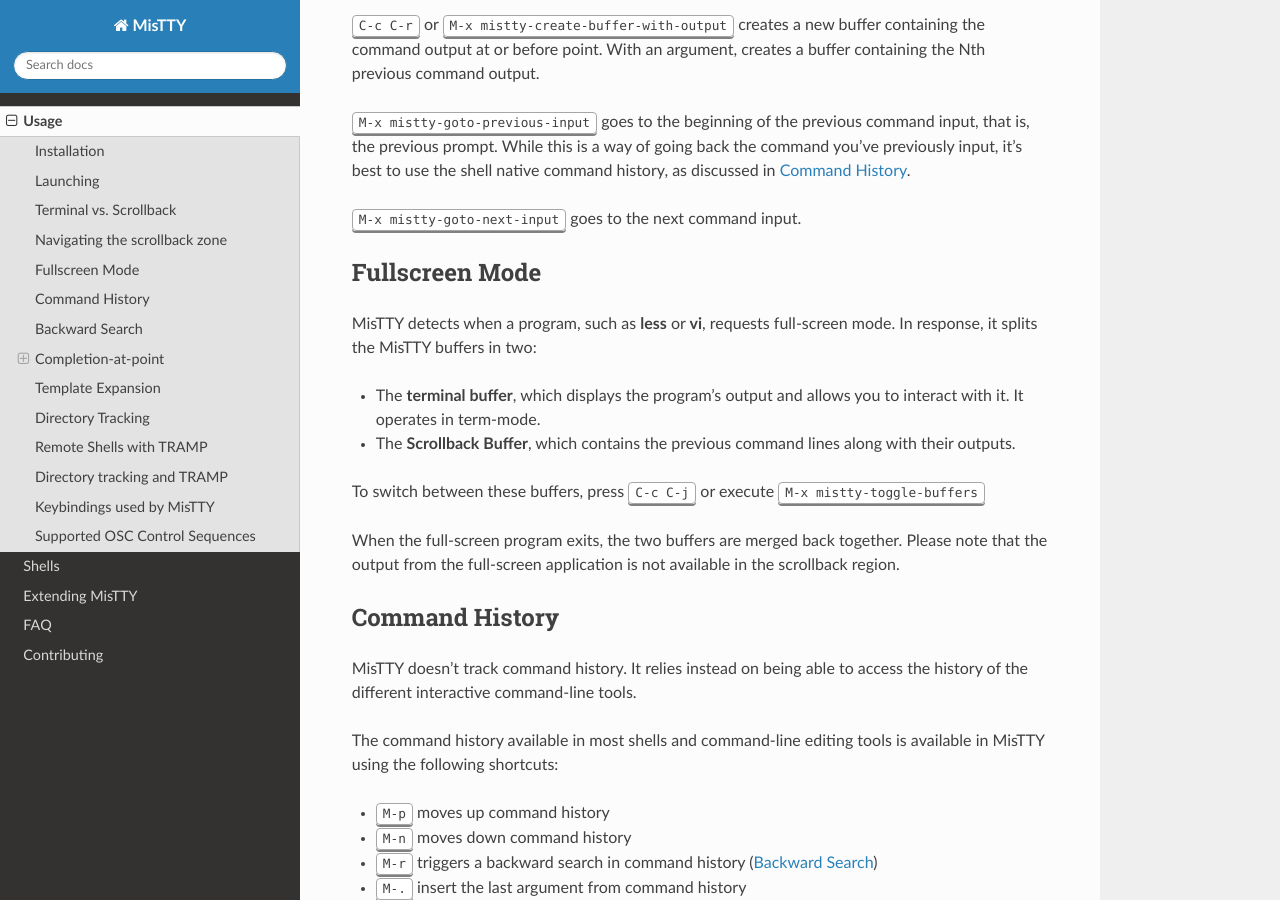
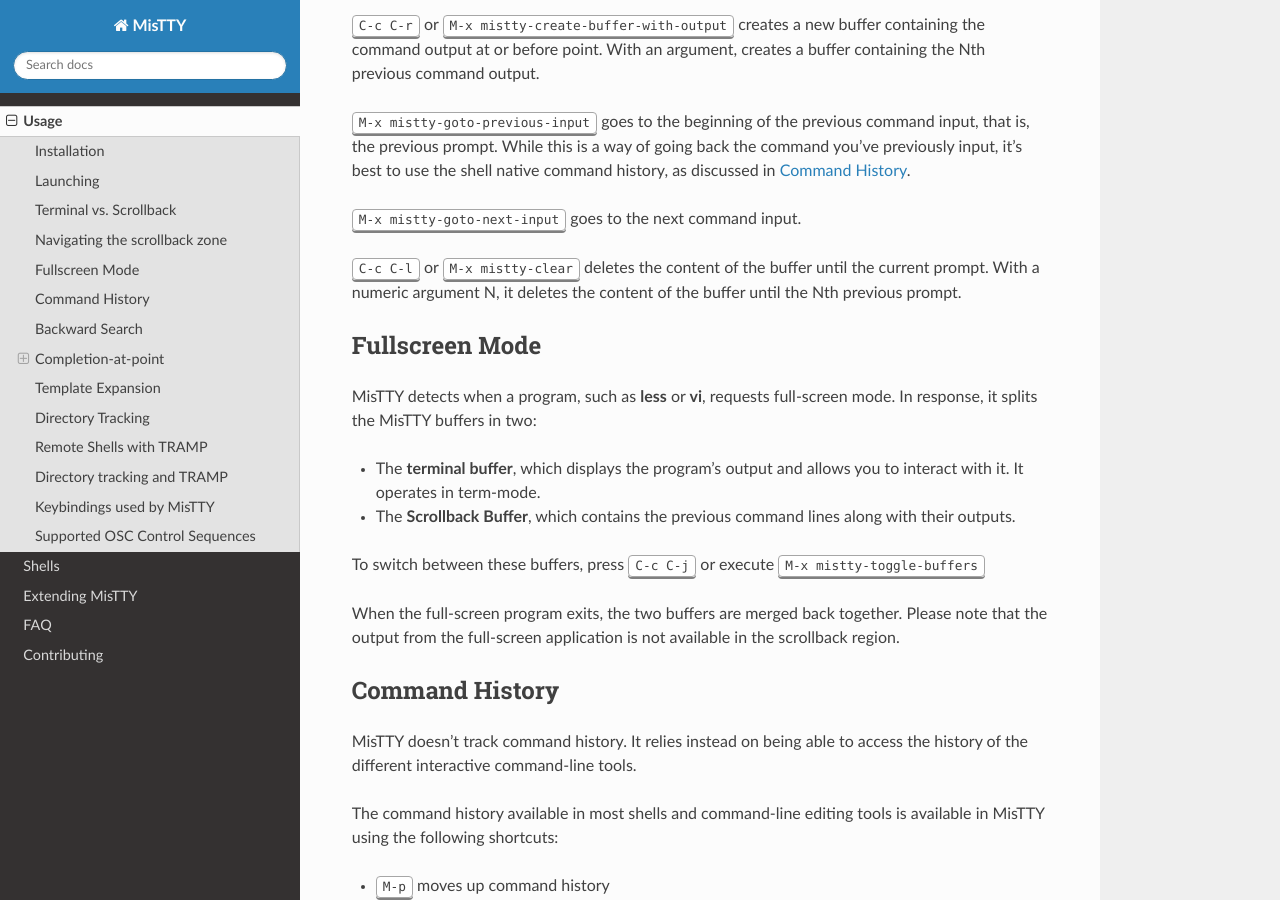
Before and after one commit to szermatt/mistty, a Sphinx documentation site: the page built from docs/source/usage.rst, in a window 1280 px wide and 900 px high, scrolled down 4907 px. Built offline with Sphinx 7.4.7 and the Read the Docs theme 3.1.0, drawn with Linux system fonts in a browser that asks for light colours.

Commit message:
docs: Document mistty-clear, bound by default to C-c C-l.
Related to issue #42

```diff
--- a/docs/source/usage.rst
+++ b/docs/source/usage.rst
@@ -313,6 +313,12 @@
 .. index:: pair: command; mistty-goto-next-input
 
 :kbd:`M-x mistty-goto-next-input` goes to the next command input.
+
+.. index:: pair: command; mistty-clear
+
+:kbd:`C-c C-l` or :kbd:`M-x mistty-clear` deletes the content of the
+buffer until the current prompt. With a numeric argument N, it deletes
+the content of the buffer until the Nth previous prompt.
 
 .. _fullscreen:
 
```
Also changed, not shown: 1 other file.
